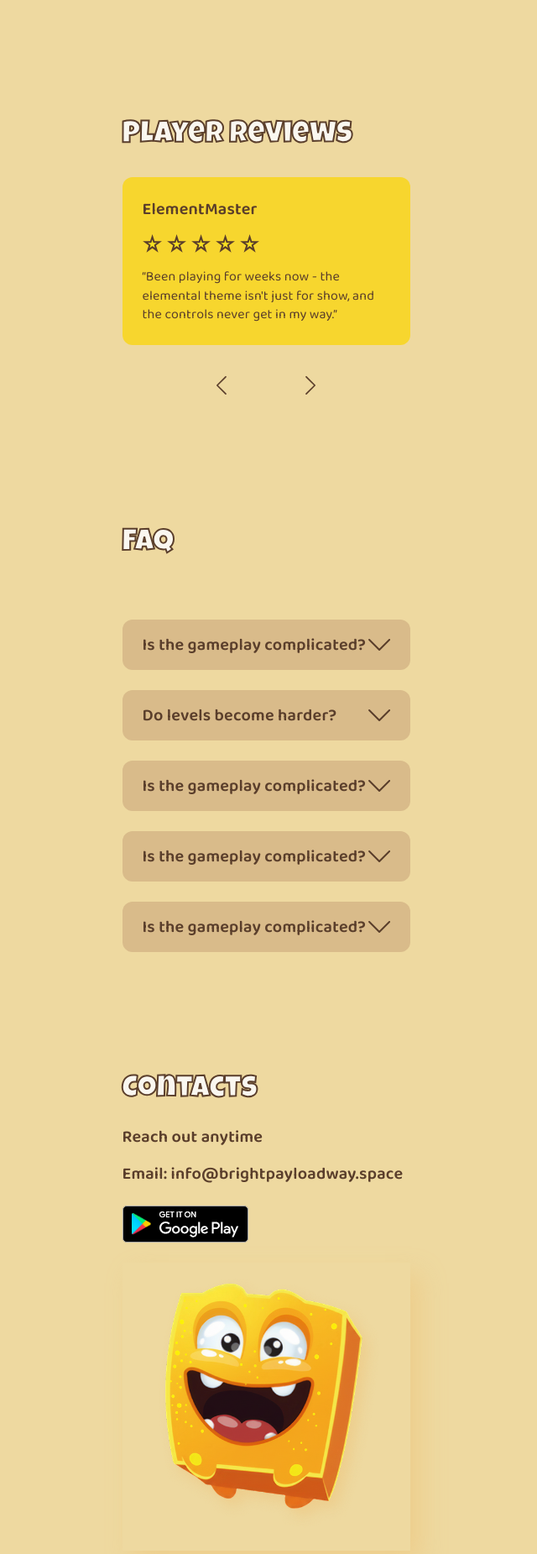
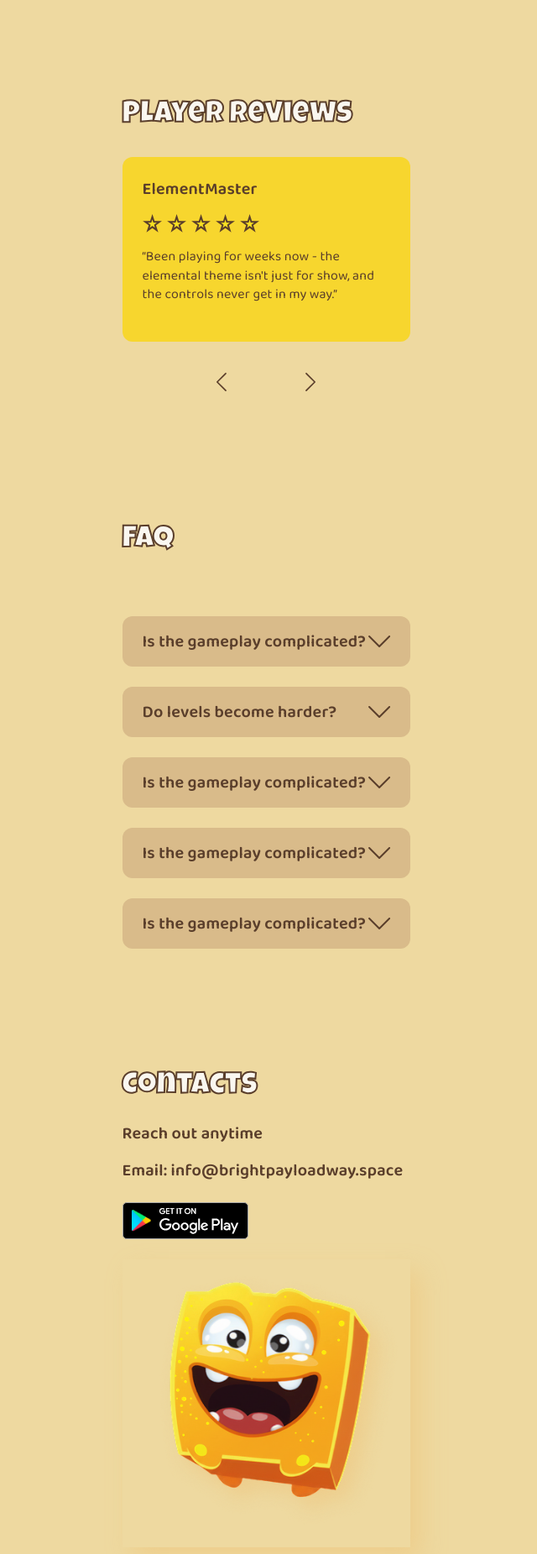
Before and after one commit to remnovmikita/STP-12573, a website built with Vite: page src/index.html in a window 1280 px wide. Shown: the part 5066-6917 px from the top of the page at 84% size, without its empty margins (323-963 px from the left). Built offline with nearby package versions, Linux system fonts and the light colour scheme.

Commit message:
add picture in section contack fix sliders

```diff
--- a/src/css/contact.css
+++ b/src/css/contact.css
@@ -1,13 +1,5 @@
-.contact-block{
-    width: 343px;
-}
-.container-contact{
-    display: flex;
-    align-items: center;
-    flex-direction: column;
-    justify-content: center;
-    gap: 24px;
-}
+
+
 .contact-header{
     font-family: "Luckiest Guy", sans-serif;
 font-weight: 400;
@@ -37,6 +29,8 @@
 margin-bottom: 24px;
 }
 .contact-photo{
+    width: 508px;
+    height: 508px;
     box-shadow: 12px 14px 28px 0 rgba(237, 191, 111, 0.4);
 }
 
@@ -72,8 +66,6 @@
 }
 
 /*#endregion */
-
-@media only screen and (min-width: 1440px) {
  .contact-block{
     width: 508px;
 }
@@ -82,5 +74,23 @@
     align-items: center;
     flex-direction: row;
     justify-content: center;
+    gap: 24px;
+}
+
+
+@media only screen and (max-width: 1439px) {
+    .contact-photo{
+    width: 343px;
+    height: 343px;
+}
+.container-contact{
+    display: flex;
+    align-items: center;
+    flex-direction: column;
+    justify-content: center;
+    gap: 24px;
+}
+.contact-block{
+    width: 343px;
 }
 }
--- a/src/css/gallery.css
+++ b/src/css/gallery.css
@@ -35,6 +35,9 @@
   .contact-gallery{
     text-align: center;
   }
+  .swiper-slide {
+    padding-top: 0px !important;
+  }
 
 @media only screen and (max-width: 1439px) {
   .swiper {
--- a/src/css/reviews.css
+++ b/src/css/reviews.css
@@ -25,15 +25,20 @@
 
 
 
-.swiper-slide {
+.swiper-slide.first,
+.swiper-slide.second,
+.swiper-slide.third,
+.swiper-slide.fours,
+.swiper-slide.five {
   border-radius: 12px;
   height: 100%;
   gap: 16px;
   padding-top: 24px !important;
+  padding-bottom: 24px !important;
   align-items: start !important;
   justify-content: start !important;
-  width: 419px;
-  min-height: 168px;
+  width: 419px !important;
+  height: 168px !important;
 }
 .block{
   display: flex;
@@ -111,6 +116,14 @@
     padding-bottom: 24px;
   }
   .swiper-slide {
-  min-height: 200px;
+  min-height: 220px;
+}
+.swiper-slide.first,
+.swiper-slide.second,
+.swiper-slide.third,
+.swiper-slide.fours,
+.swiper-slide.five {
+width: 343px !important;
+height: 170px !important;
 }
 }
--- a/src/partials/contact.html
+++ b/src/partials/contact.html
@@ -25,7 +25,31 @@
     </a>
    </div>
    <picture>
-    <img src="/img/Contact.png" alt="contact-photo" width="508" height="508" class="contact-photo">
-   </picture>
+                <!-- Desctop (1440px) -->
+                <source
+                srcset="
+                /img/Contact.png 1x,
+                /img/Contact@2x.png 2x
+                "
+                media="(min-width: 1440px)">
+
+                <!-- Mobile (1439px) -->
+                <source
+                srcset="
+                /img/Contact-mobile.png 1x,
+                /img/Contact-mobile@2x.png 2x
+                "
+                media="(max-width: 1439px)">
+
+
+                <img
+                src="/img/Contact-mobile.png"
+                class="contact-photo"
+                height=""
+                width=""
+                alt="contact-photo"
+                loading="lazy"
+                >
+            </picture>
     </div>
 </section>
```
